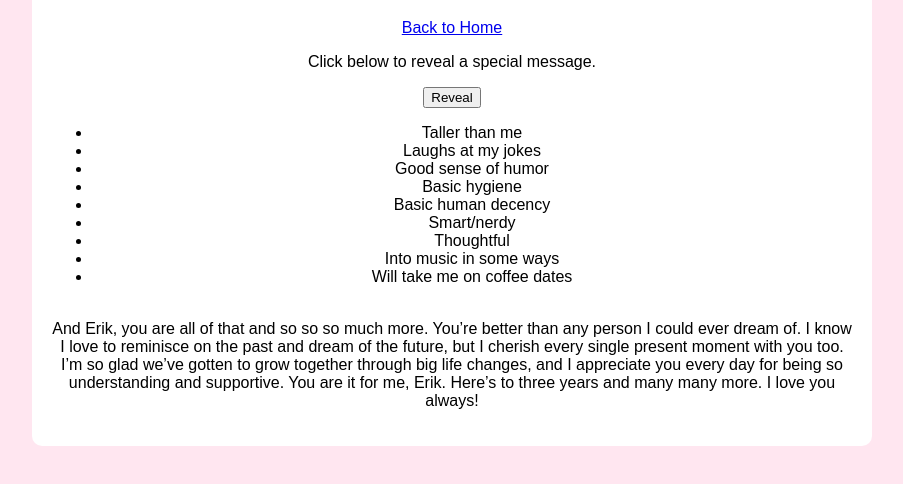
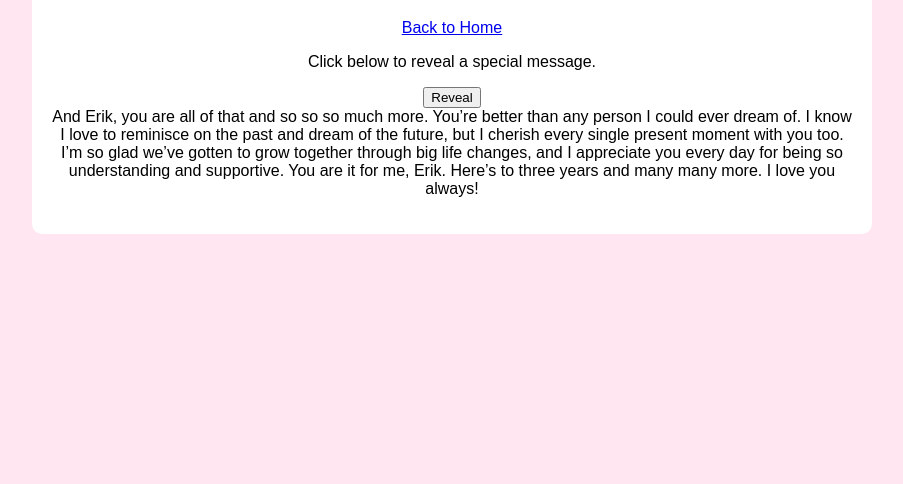
Before and after one commit to apustulk/mylove, a plain HTML site: page letter.html in a window 1280 px wide. Shown: the part 90-574 px from the top of the page, without its empty margins (188-1091 px from the left). Drawn offline with Linux system fonts and the light colour scheme.

Commit message:
Update letter.html

```diff
--- a/letter.html
+++ b/letter.html
@@ -5,9 +5,27 @@
     <meta name="viewport" content="width=device-width, initial-scale=1.0">
     <title>Love Letter</title>
     <style>
-        body { font-family: Arial, sans-serif; text-align: center; background-color: #ffe6f0; }
-        .container { max-width: 800px; margin: auto; background: white; padding: 20px; border-radius: 10px; }
-        #letter { display: none; font-style: italic; margin-top: 10px; }
+        body {
+		font-family: Arial, sans-serif;
+		text-align: center;
+		background-color: #ffe6f0;
+	}
+        .container {
+		max-width: 800px;
+		margin: auto;
+		background: white;
+		padding: 20px;
+		border-radius: 10px;
+	}
+        #letter {
+		display: none;
+		font-style: italic;
+		margin-top: 10px;
+	}
+	ul {
+		margin: auto
+	}
+
     </style>
 </head>
 <body>
@@ -28,7 +46,7 @@ Looking back, there were definitely a few signs that you liked me, but I thought
 By January I was down irrevocably bad. Right Down the Line was playing on REPEAT every chance I had. You asking me out was the best thing that ever happened to me. Thank god you did, because I’m not sure if I would’ve worked up the courage to.
 Even though you lowkey ditched me halfway through the dance lol, I never held it against you. I trusted and understood that it was because of the loud music and flashing lights, not because of me. And I’m so glad we’ve been able to build our trust even more throughout the years. Sometimes, I look back at pictures of us in the early few months of our relationship. We look so young and inexperienced, but at the time, I felt like I had already been with you for forever. You came in to my life, and within a few months, you became a part of me. Experiencing love this strong and true so young is something most people don’t get to experience. Some people may never find the kind of love that we have. And I count myself so so lucky every day to have you.
 Like I said in the beginning, I always dreamed about who I would eventually date. In my notes app on April 11, 2021, I wrote what I thought my ideal type was:
-<ul>
+<ul id="letter">
 	<li>Taller than me</li>
 	<li>Laughs at my jokes</li>
 	<li>Good sense of humor</li>
```
